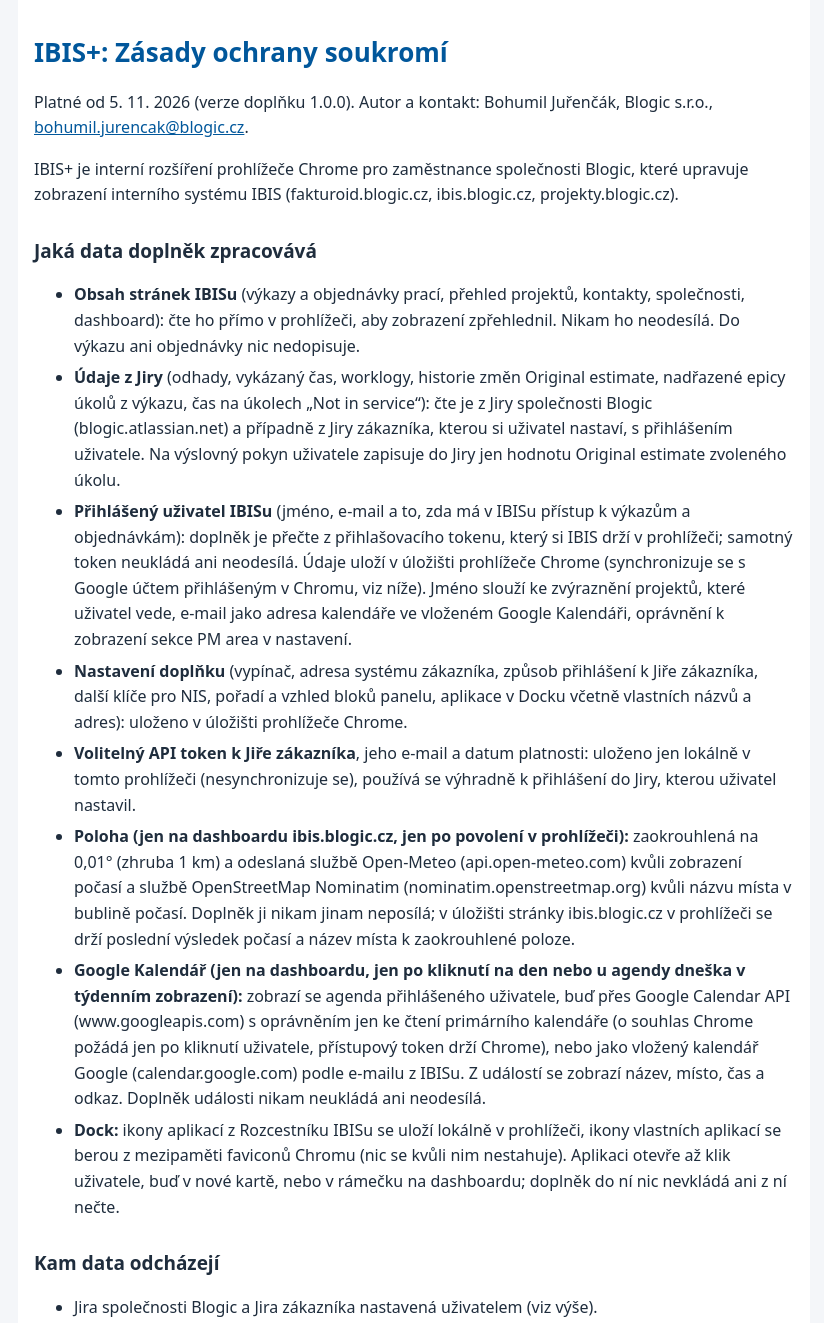
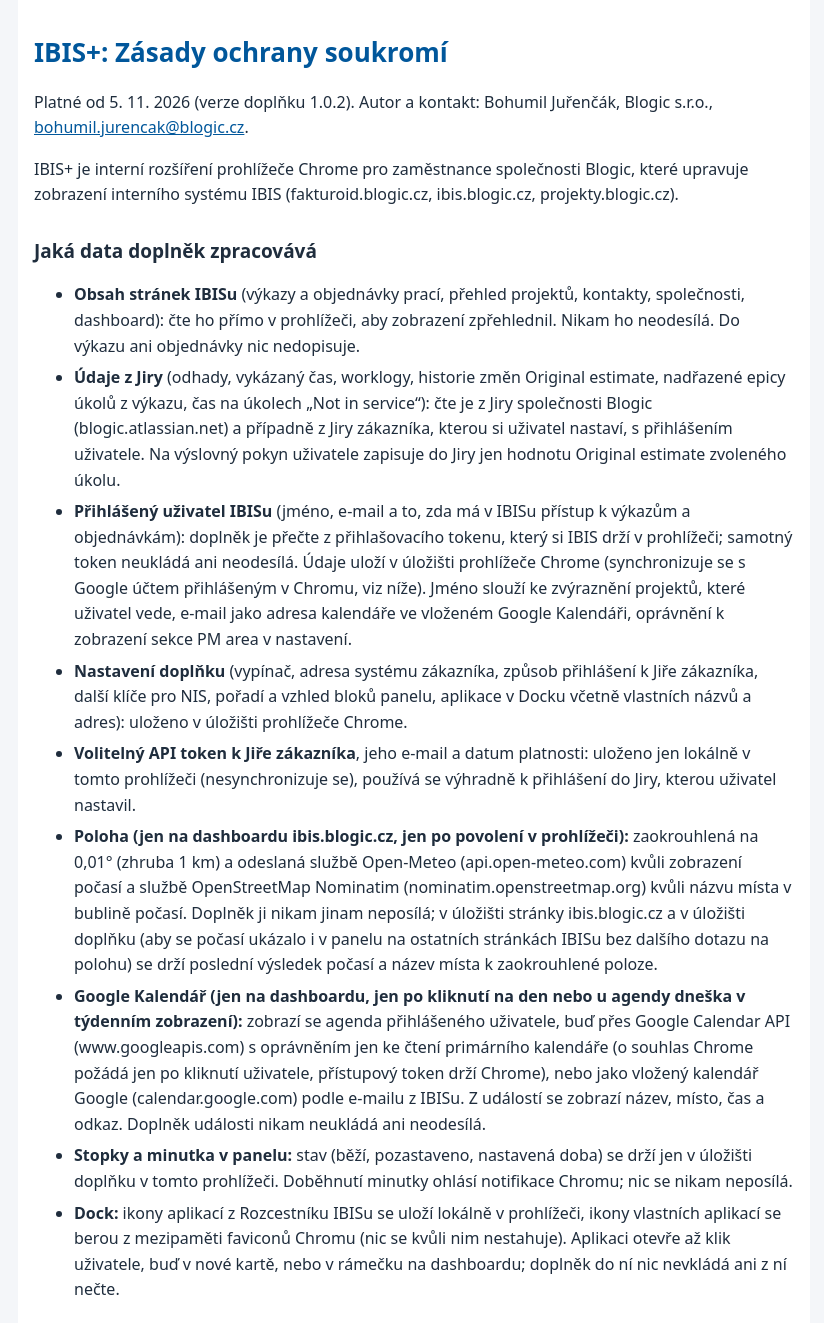
Before and after one commit to jurencak-bob/ibis-plus, a plain HTML site: page privacy.html in a window 1280 px wide. Shown: the top 1323 px of the page, without its empty margins (226-1050 px from the left). Drawn offline with Linux system fonts and the light colour scheme.

Commit message:
Zásady: počasí ve sdílené paměti, stopky a minutka (verze 1.0.2)
Co-Authored-By: Claude Opus 5.5 <noreply@anthropic.com>

```diff
--- a/privacy.html
+++ b/privacy.html
@@ -20,7 +20,7 @@
 </head>
 <body><main>
 <h1>IBIS+: Zásady ochrany soukromí</h1>
-<p>Platné od 5. 11. 2026 (verze doplňku 1.0.0). Autor a kontakt: Bohumil Juřenčák, Blogic s.r.o., <a href="mailto:bohumil.jurencak@blogic.cz">bohumil.jurencak@blogic.cz</a>.</p>
+<p>Platné od 5. 11. 2026 (verze doplňku 1.0.2). Autor a kontakt: Bohumil Juřenčák, Blogic s.r.o., <a href="mailto:bohumil.jurencak@blogic.cz">bohumil.jurencak@blogic.cz</a>.</p>
 <p>IBIS+ je interní rozšíření prohlížeče Chrome pro zaměstnance společnosti Blogic, které upravuje zobrazení interního systému IBIS (fakturoid.blogic.cz, ibis.blogic.cz, projekty.blogic.cz).</p>
 <h2>Jaká data doplněk zpracovává</h2>
 <ul>
@@ -29,8 +29,9 @@
 <li><strong>Přihlášený uživatel IBISu</strong> (jméno, e-mail a to, zda má v IBISu přístup k výkazům a objednávkám): doplněk je přečte z přihlašovacího tokenu, který si IBIS drží v prohlížeči; samotný token neukládá ani neodesílá. Údaje uloží v úložišti prohlížeče Chrome (synchronizuje se s Google účtem přihlášeným v Chromu, viz níže). Jméno slouží ke zvýraznění projektů, které uživatel vede, e-mail jako adresa kalendáře ve vloženém Google Kalendáři, oprávnění k zobrazení sekce PM area v nastavení.</li>
 <li><strong>Nastavení doplňku</strong> (vypínač, adresa systému zákazníka, způsob přihlášení k Jiře zákazníka, další klíče pro NIS, pořadí a vzhled bloků panelu, aplikace v Docku včetně vlastních názvů a adres): uloženo v úložišti prohlížeče Chrome.</li>
 <li><strong>Volitelný API token k Jiře zákazníka</strong>, jeho e-mail a datum platnosti: uloženo jen lokálně v tomto prohlížeči (nesynchronizuje se), používá se výhradně k přihlášení do Jiry, kterou uživatel nastavil.</li>
-<li><strong>Poloha (jen na dashboardu ibis.blogic.cz, jen po povolení v prohlížeči):</strong> zaokrouhlená na 0,01° (zhruba 1 km) a odeslaná službě Open-Meteo (api.open-meteo.com) kvůli zobrazení počasí a službě OpenStreetMap Nominatim (nominatim.openstreetmap.org) kvůli názvu místa v bublině počasí. Doplněk ji nikam jinam neposílá; v úložišti stránky ibis.blogic.cz v prohlížeči se drží poslední výsledek počasí a název místa k zaokrouhlené poloze.</li>
+<li><strong>Poloha (jen na dashboardu ibis.blogic.cz, jen po povolení v prohlížeči):</strong> zaokrouhlená na 0,01° (zhruba 1 km) a odeslaná službě Open-Meteo (api.open-meteo.com) kvůli zobrazení počasí a službě OpenStreetMap Nominatim (nominatim.openstreetmap.org) kvůli názvu místa v bublině počasí. Doplněk ji nikam jinam neposílá; v úložišti stránky ibis.blogic.cz a v úložišti doplňku (aby se počasí ukázalo i v panelu na ostatních stránkách IBISu bez dalšího dotazu na polohu) se drží poslední výsledek počasí a název místa k zaokrouhlené poloze.</li>
 <li><strong>Google Kalendář (jen na dashboardu, jen po kliknutí na den nebo u agendy dneška v týdenním zobrazení):</strong> zobrazí se agenda přihlášeného uživatele, buď přes Google Calendar API (www.googleapis.com) s oprávněním jen ke čtení primárního kalendáře (o souhlas Chrome požádá jen po kliknutí uživatele, přístupový token drží Chrome), nebo jako vložený kalendář Google (calendar.google.com) podle e-mailu z IBISu. Z událostí se zobrazí název, místo, čas a odkaz. Doplněk události nikam neukládá ani neodesílá.</li>
+<li><strong>Stopky a minutka v panelu:</strong> stav (běží, pozastaveno, nastavená doba) se drží jen v úložišti doplňku v tomto prohlížeči. Doběhnutí minutky ohlásí notifikace Chromu; nic se nikam neposílá.</li>
 <li><strong>Dock:</strong> ikony aplikací z Rozcestníku IBISu se uloží lokálně v prohlížeči, ikony vlastních aplikací se berou z mezipaměti faviconů Chromu (nic se kvůli nim nestahuje). Aplikaci otevře až klik uživatele, buď v nové kartě, nebo v rámečku na dashboardu; doplněk do ní nic nevkládá ani z ní nečte.</li>
 </ul>
 <h2>Kam data odcházejí</h2>
```
